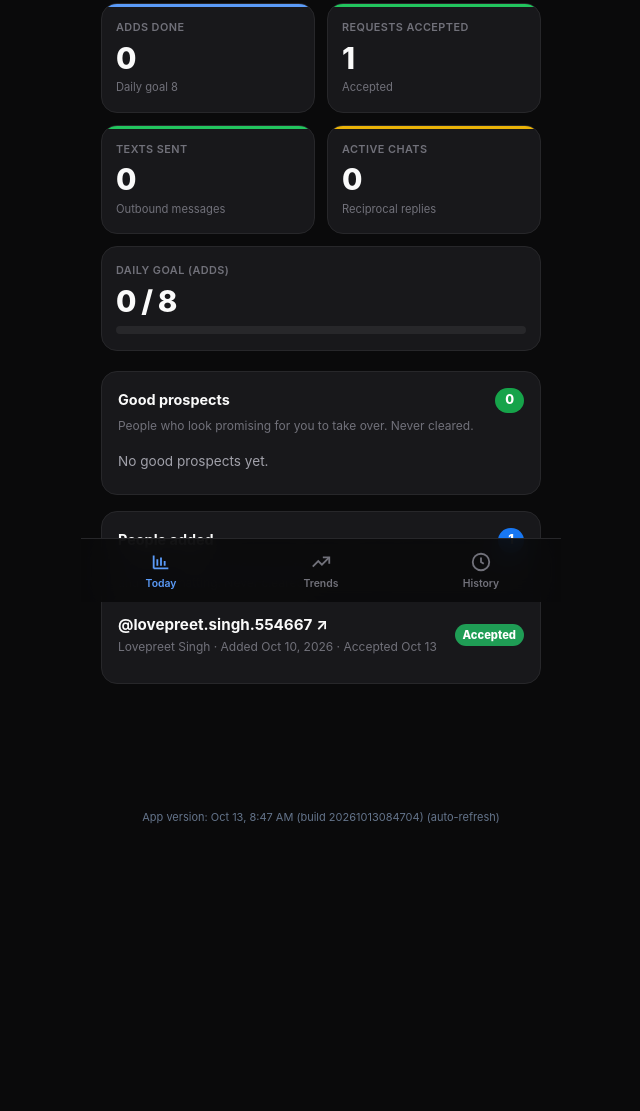
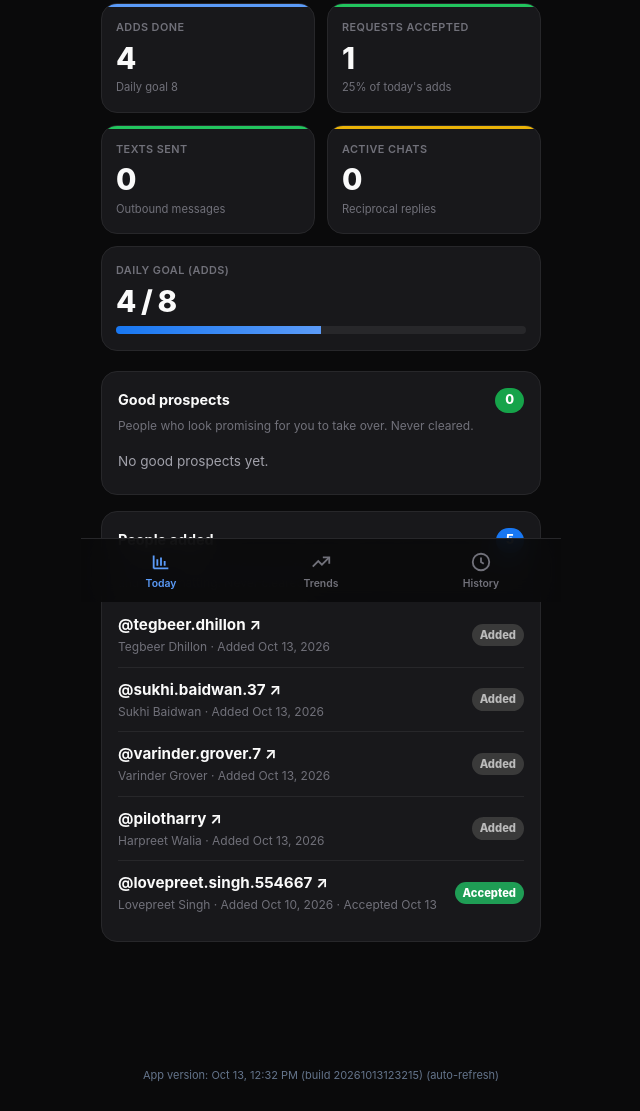
Before and after one commit to harpreetsbajwa92/facebook-stats, a plain HTML site: page index.html in a window 1280 px wide. Shown: the part 198-1309 px from the top of the page, without its empty margins (319-959 px from the left). Before the commit the page ends 1052 px from the top, so only its background shows below. Drawn offline with Linux system fonts and the light colour scheme.

Commit message:
Update stats 2026-10-13 12:32

```diff
--- a/data.json
+++ b/data.json
@@ -1,5 +1,5 @@
 {
-  "updated": "2026-10-13T08:47:04-04:00",
+  "updated": "2026-10-13T12:27:57-04:00",
   "goals": {
     "regular": 8,
     "professionals": 2
@@ -15,6 +15,42 @@
           "texts": [],
           "chat": false,
           "chatDate": null
+        },
+        {
+          "handle": "tegbeer.dhillon",
+          "name": "Tegbeer Dhillon",
+          "followed": "2026-10-13",
+          "accepted": null,
+          "texts": [],
+          "chat": false,
+          "chatDate": null
+        },
+        {
+          "handle": "sukhi.baidwan.37",
+          "name": "Sukhi Baidwan",
+          "followed": "2026-10-13",
+          "accepted": null,
+          "texts": [],
+          "chat": false,
+          "chatDate": null
+        },
+        {
+          "handle": "varinder.grover.7",
+          "name": "Varinder Grover",
+          "followed": "2026-10-13",
+          "accepted": null,
+          "texts": [],
+          "chat": false,
+          "chatDate": null
+        },
+        {
+          "handle": "pilotharry",
+          "name": "Harpreet Walia",
+          "followed": "2026-10-13",
+          "accepted": null,
+          "texts": [],
+          "chat": false,
+          "chatDate": null
         }
       ],
       "prospects": [],
@@ -27,7 +63,7 @@
           "flagged": 0
         },
         "2026-10-13": {
-          "follows": 0,
+          "follows": 4,
           "accepted": 1,
           "texts": 0,
           "chats": 0,
@@ -54,6 +90,24 @@
           "texts": [],
           "chat": false,
           "chatDate": null
+        },
+        {
+          "handle": "sukhwinder.canth",
+          "name": "Sukhwinder Canth",
+          "followed": "2026-10-13",
+          "accepted": null,
+          "texts": [],
+          "chat": false,
+          "chatDate": null
+        },
+        {
+          "handle": "parminder.kharaud",
+          "name": "Peter Kharaud",
+          "followed": "2026-10-13",
+          "accepted": null,
+          "texts": [],
+          "chat": false,
+          "chatDate": null
         }
       ],
       "prospects": [],
@@ -64,6 +118,13 @@
           "texts": 0,
           "chats": 0,
           "flagged": 0
+        },
+        "2026-10-13": {
+          "follows": 2,
+          "accepted": 0,
+          "texts": 0,
+          "chats": 0,
+          "flagged": 0
         }
       }
     }
--- a/index.html
+++ b/index.html
@@ -363,7 +363,7 @@
   </div>
 <script>
 /* Auto-refresh: publish.sh stamps BUILD and version.json on every publish. */
-const BUILD="20261013084704";
+const BUILD="20261013123215";
 (function () {
   var cur = BUILD, busy = false;
   async function check() {
@@ -605,6 +605,6 @@ const BUILD="20261013084704";
   renderAll(); load(); setInterval(load, 60000);
 })();
 </script>
-<div id="appVersion" style="text-align:center;font-size:11px;color:#64748b;padding:14px 0 28px;">App version: <span id="appVer">Oct 13, 8:47 AM (build 20261013084704)</span> (auto-refresh)</div>
+<div id="appVersion" style="text-align:center;font-size:11px;color:#64748b;padding:14px 0 28px;">App version: <span id="appVer">Oct 13, 12:32 PM (build 20261013123215)</span> (auto-refresh)</div>
 </body>
 </html>
--- a/plan-2026-10-13.json
+++ b/plan-2026-10-13.json
@@ -24,7 +24,7 @@
  "adds": [
   {
    "t": "11:22",
-   "done": false
+   "done": true
   }
  ]
 }
--- a/version.json
+++ b/version.json
@@ -1 +1 @@
-{"v": "20261013084704"}
+{"v": "20261013123215"}
```
